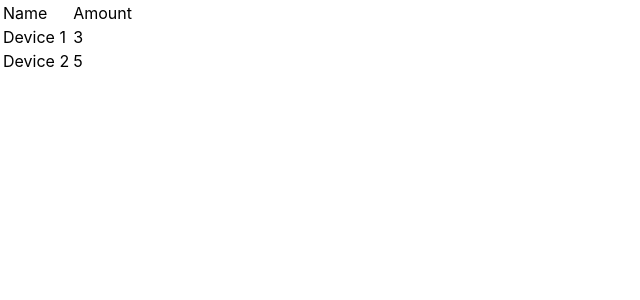
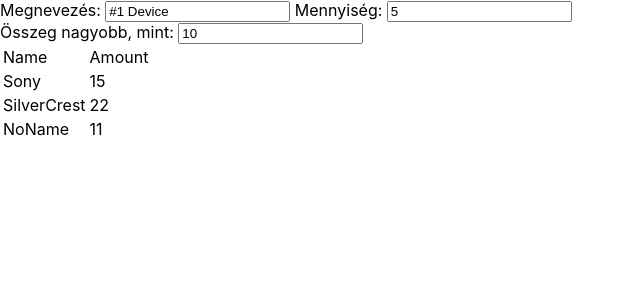
Before and after one commit to matekuna92/react-km-frontend, a React (Create React App) app: page / in a window 1280 px wide. Shown: the top 300 px of the page, without its empty margins (0-640 px from the left). Built offline with nearby package versions, Linux system fonts and the light colour scheme.

Commit message:
amountGreaterThen filter duplicate bug

```diff
--- a/src/App.js
+++ b/src/App.js
@@ -12,20 +12,25 @@ class App extends Component {
 
         this.state = {
             devices: [
-                { id: 1, name: 'Device 1', amount: 3 },
-                { id: 2, name: 'Device 2', amount: 5 }
+                { id: 1, name: 'LG', amount: 2 },
+                { id: 2, name: 'Samsung', amount: 5 },
+                { id: 3, name: 'Sony', amount: 15 },
+                { id: 4, name: 'Huawei', amount: 3 },
+                { id: 5, name: 'SilverCrest', amount: 22 },
+                { id: 6, name: 'Motorola', amount: 8 },
+                { id: 7, name: 'NoName', amount: 11 },
+                { id: 8, name: 'Apple', amount: 6 }
             ]
         }
     }
-x
+
     render()
     {
         return (
-            <div>
+            <div style={{ marginBottom: 50 }}>
 
+                <DeviceForm />
                 <DeviceList devices={ this.state.devices }/>
-                <DeviceForm />
-
 
             </div>
         )
--- a/src/components/deviceForm.js
+++ b/src/components/deviceForm.js
@@ -1,8 +1,40 @@
-import React from 'react';
+import React, { Component } from 'react';
 
-function DeviceForm()
+class DeviceForm extends Component
 {
-    return <div />;
+    constructor()
+    {
+        super();
+
+        this.state = {
+            name: '#1 Device',
+            amount: 5
+        }
+
+        this.handleInputChange = this.handleInputChange.bind(this);
+    }
+
+
+    handleInputChange(event)
+    {
+        this.setState({
+            [event.target.name]: event.target.value // state-ben és a HTML name-ben egyeznie kell az elnevezéseknek
+        })
+    }
+
+    render()
+    {
+        const { name, amount } = this.state;
+
+        return <div>
+
+        <label> Megnevezés: </label>
+        <input name="name" value={ name } onChange={ this.handleInputChange } />
+        <label> Mennyiség: </label>
+        <input name="amount" value={ amount } onChange={ this.handleInputChange } />
+
+    </div>
+    }
 }
 
 export default DeviceForm;
--- a/src/components/deviceList.js
+++ b/src/components/deviceList.js
@@ -1,8 +1,25 @@
-import React from 'react';
+import React, { Component } from 'react';
 
-function DeviceList(props)
+class DeviceList extends Component
 {
-    return <table>
+    constructor()
+    {
+        super();        // react.Component ősosztály konstruktorát meg kell hívni, mielőtt a saját state-et állíthatnom
+
+        this.state = {
+            amountGreaterThan: 10
+        }
+    }
+
+    render()
+    {
+        return <div>
+
+            <label> Összeg nagyobb, mint: </label>
+            <input type="number" value={ this.state.amountGreaterThan } onChange={ (event) => this.setState({ amountGreaterThan: event.target.value }) }/>
+
+        <table>
+
             <thead>
                 <tr>
                     <td> Name </td>
@@ -12,15 +29,19 @@ function DeviceList(props)
 
             <tbody>
 
-   { props.devices.map( (device) => {
-        return <tr key= { device.id }>
+                { this.props.devices.map( (device) => {
+                return device.amount > this.state.amountGreaterThan &&
+                <tr key= { device.id }>
                         <td> { device.name } </td>
                         <td> { device.amount } </td>
                 </tr>
             })}
 
             </tbody>
-    </table>;
+
+        </table>
+        </div>
+    }
 }
 
 export default DeviceList;
```
Lines whose indentation alone changed are shown as unchanged.
